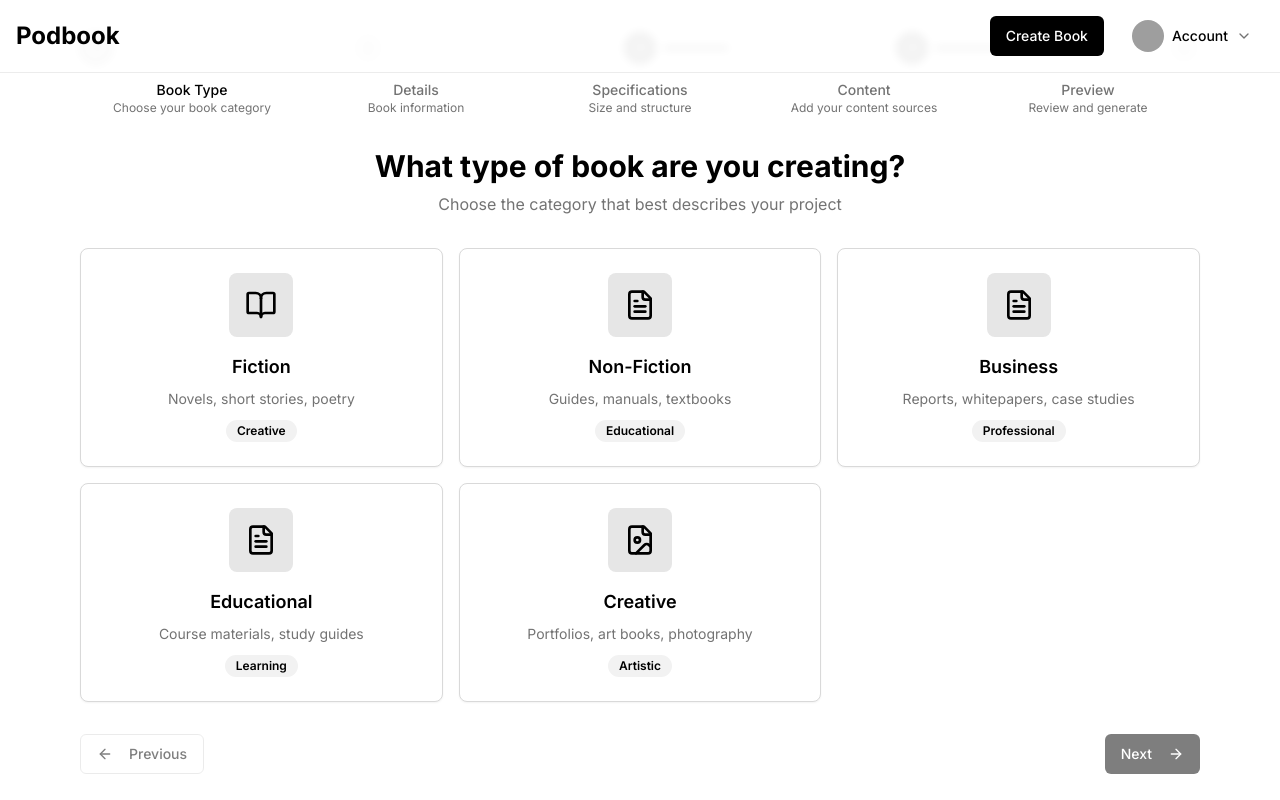
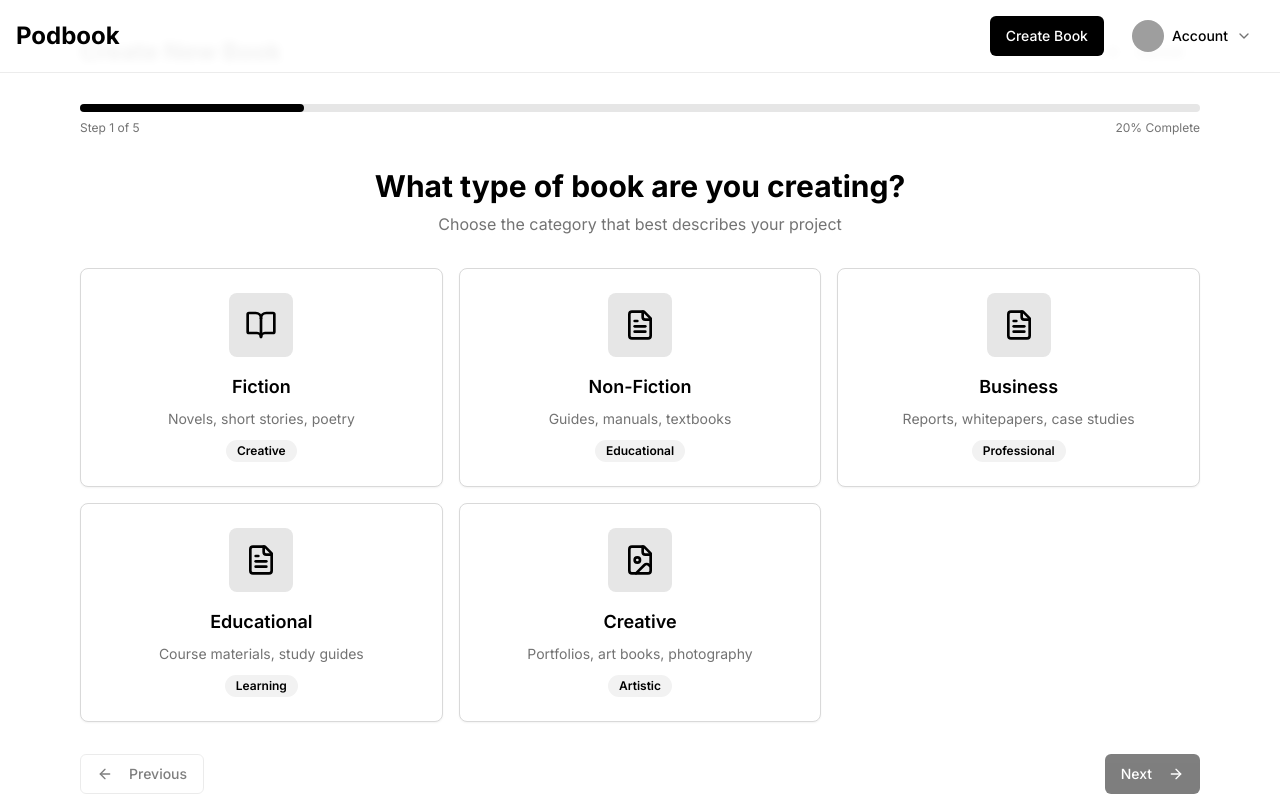
Before and after one commit to kmkz97/podbook-web, a React (Vite) app: page /new-project in a window 1280 px wide. Shown: the top 800 px of the page. Built offline with nearby package versions, Linux system fonts and the light colour scheme; grey boxes are pictures that could not be loaded.

Commit message:
Streamline new project flow: remove footer, simplify progress bar, add cancel button

```diff
--- a/src/components/BookCreationWizard.tsx
+++ b/src/components/BookCreationWizard.tsx
@@ -25,7 +25,8 @@ import {
   Clock,
   FileImage,
   FileAudio,
-  FileVideo
+  FileVideo,
+  X
 } from "lucide-react";
 
 interface BookType {
@@ -105,6 +106,11 @@ const BookCreationWizard = () => {
     if (currentStep > 1) {
       setCurrentStep(currentStep - 1);
     }
+  };
+
+  const handleCancel = () => {
+    // For demo purposes, just go back to dashboard
+    window.location.href = "/dashboard";
   };
 
   const handleFileUpload = (files: FileList | null) => {
@@ -551,40 +557,26 @@ const BookCreationWizard = () => {
   return (
     <div className="min-h-screen bg-background py-8">
       <div className="max-w-6xl mx-auto px-4">
-        {/* Progress Bar */}
+        {/* Header with Cancel Button */}
+        <div className="flex justify-between items-center mb-8">
+          <h1 className="text-2xl font-bold text-foreground">Create New Book</h1>
+          <Button variant="outline" onClick={handleCancel}>
+            <X className="w-4 h-4 mr-2" />
+            Cancel
+          </Button>
+        </div>
+
+        {/* Simple Progress Bar */}
         <div className="mb-8">
-          <div className="flex items-center justify-between mb-4">
-            {steps.map((step, index) => (
-              <div key={step.id} className="flex items-center">
-                <div className={`w-8 h-8 rounded-full flex items-center justify-center text-sm font-medium ${
-                  step.completed
-                    ? 'bg-primary text-primary-foreground'
-                    : currentStep === step.id
-                    ? 'bg-primary/20 text-primary border-2 border-primary'
-                    : 'bg-muted text-muted-foreground'
-                }`}>
-                  {step.completed ? <CheckCircle className="w-4 h-4" /> : step.id}
-                </div>
-                {index < steps.length - 1 && (
-                  <div className={`w-16 h-1 mx-2 ${
-                    step.completed ? 'bg-primary' : 'bg-muted'
-                  }`} />
-                )}
-              </div>
-            ))}
+          <div className="w-full bg-muted rounded-full h-2">
+            <div
+              className="bg-primary h-2 rounded-full transition-all duration-300"
+              style={{ width: `${(currentStep / steps.length) * 100}%` }}
+            />
           </div>
-
-          <div className="flex items-center justify-between text-sm">
-            {steps.map((step) => (
-              <div key={step.id} className="text-center flex-1">
-                <div className={`font-medium ${
-                  currentStep === step.id ? 'text-primary' : 'text-muted-foreground'
-                }`}>
-                  {step.title}
-                </div>
-                <div className="text-xs text-muted-foreground">{step.description}</div>
-              </div>
-            ))}
+          <div className="flex justify-between text-xs text-muted-foreground mt-2">
+            <span>Step {currentStep} of {steps.length}</span>
+            <span>{Math.round((currentStep / steps.length) * 100)}% Complete</span>
           </div>
         </div>
 
--- a/src/pages/NewProject.tsx
+++ b/src/pages/NewProject.tsx
@@ -1,5 +1,4 @@
 import DashboardHeader from "@/components/DashboardHeader";
-import Footer from "@/components/Footer";
 import BookCreationWizard from "@/components/BookCreationWizard";
 
 const NewProject = () => {
@@ -7,7 +6,6 @@ const NewProject = () => {
     <div className="min-h-screen bg-background">
       <DashboardHeader />
       <BookCreationWizard />
-      <Footer />
     </div>
   );
 };
```
